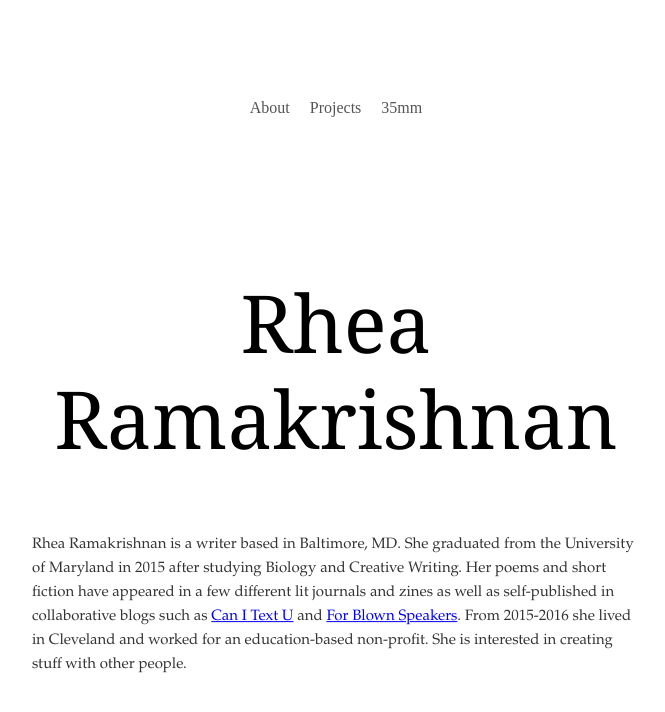
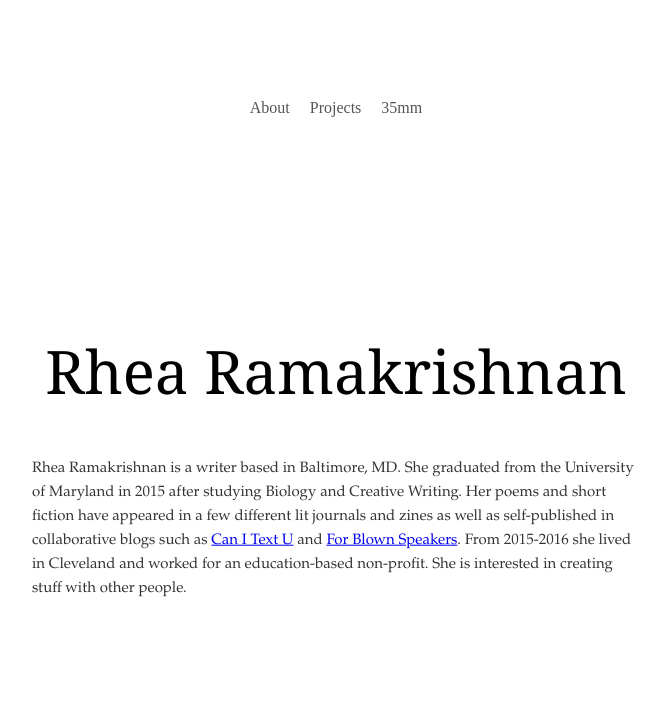
Before and after one commit to reram/reram.github.io, a Jekyll site: the page built from index.html, in a window 1280 px wide. Shown: the top 712 px of the page, without its empty margins (304-969 px from the left). Built offline with Jekyll 4.4.1, drawn with Linux system fonts in a browser that asks for light colours.

Commit message:
Update page.html

```diff
--- a/_layouts/page.html
+++ b/_layouts/page.html
@@ -6,7 +6,7 @@
         background: white;
         padding-top: 70px;}
      h1 {
-        font: 400 80px/1.2 'Nixie One', Georgia, serif;
+        font: 400 60px/1.2 'Nixie One', Georgia, serif;
         text-align: center;
         }
     section {
```
